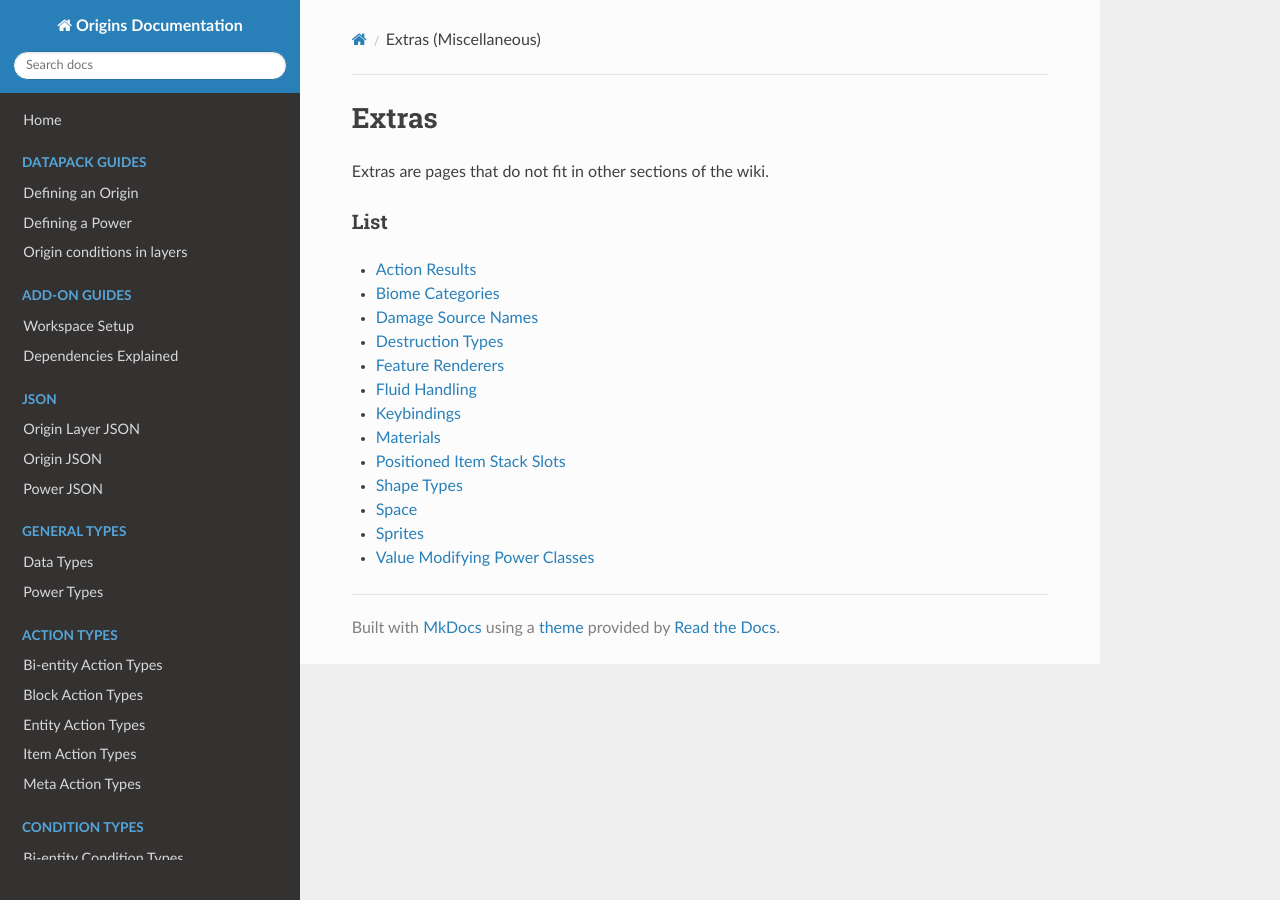
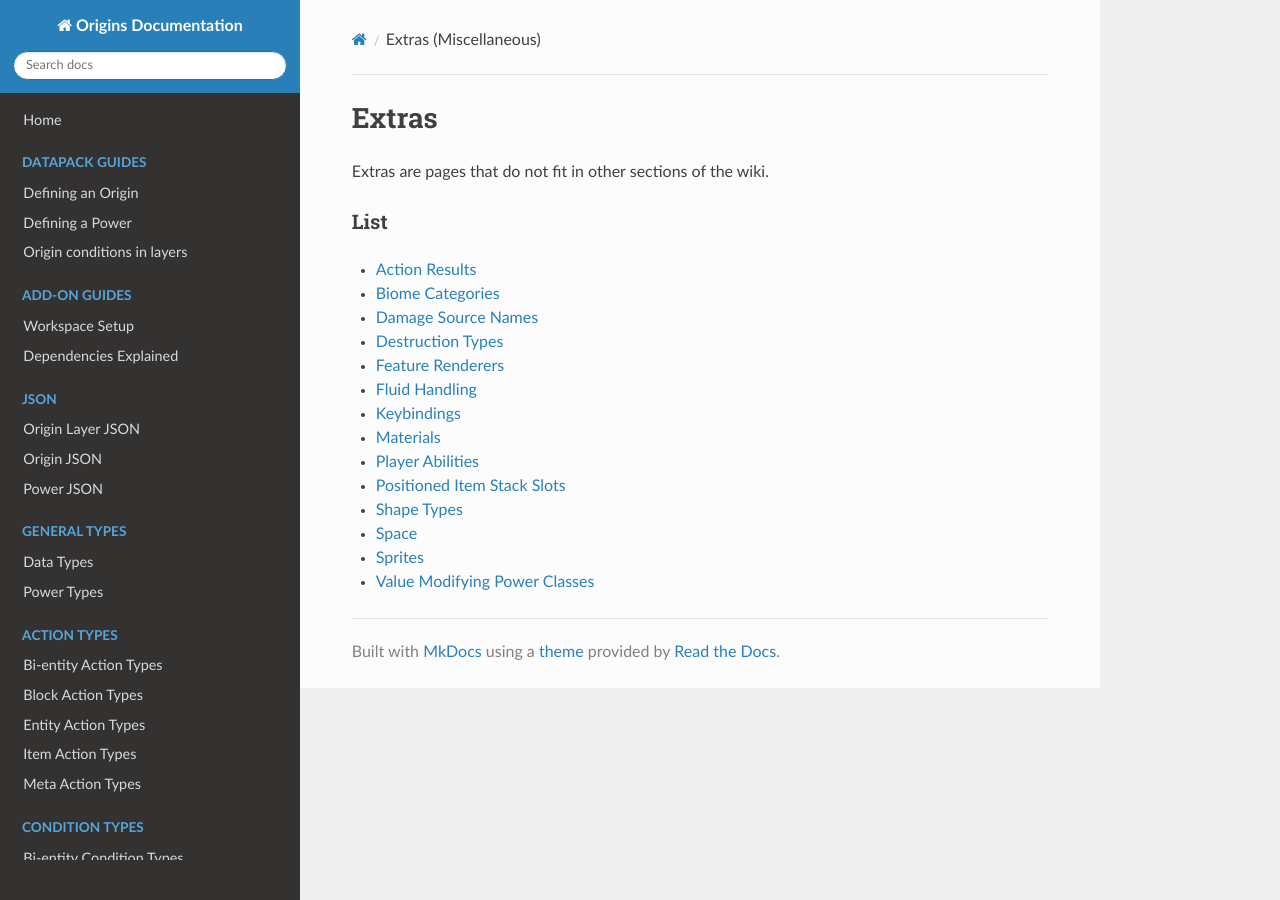
Before and after one commit to apace100/origins-docs, an MkDocs documentation site: the page built from docs/misc/extras.md, in a window 1280 px wide. Built offline with MkDocs 1.6.1, drawn with Linux system fonts in a browser that asks for light colours; nearby versions of some CDN libraries.

Commit message:
Updated `extras.md`
Added hyperlink to `player_abilities.md`

```diff
--- a/docs/misc/extras.md
+++ b/docs/misc/extras.md
@@ -18,6 +18,7 @@ Extras are pages that do not fit in other sections of the wiki.
 * [Fluid Handling](extras/fluid_handling.md)
 * [Keybindings](extras/keybindings.md)
 * [Materials](extras/materials.md)
+* [Player Abilities](extras/player_abilities.md)
 * [Positioned Item Stack Slots](extras/positioned_item_stack_slots.md)
 * [Shape Types](extras/shape_types.md)
 * [Space](extras/space.md)
```
